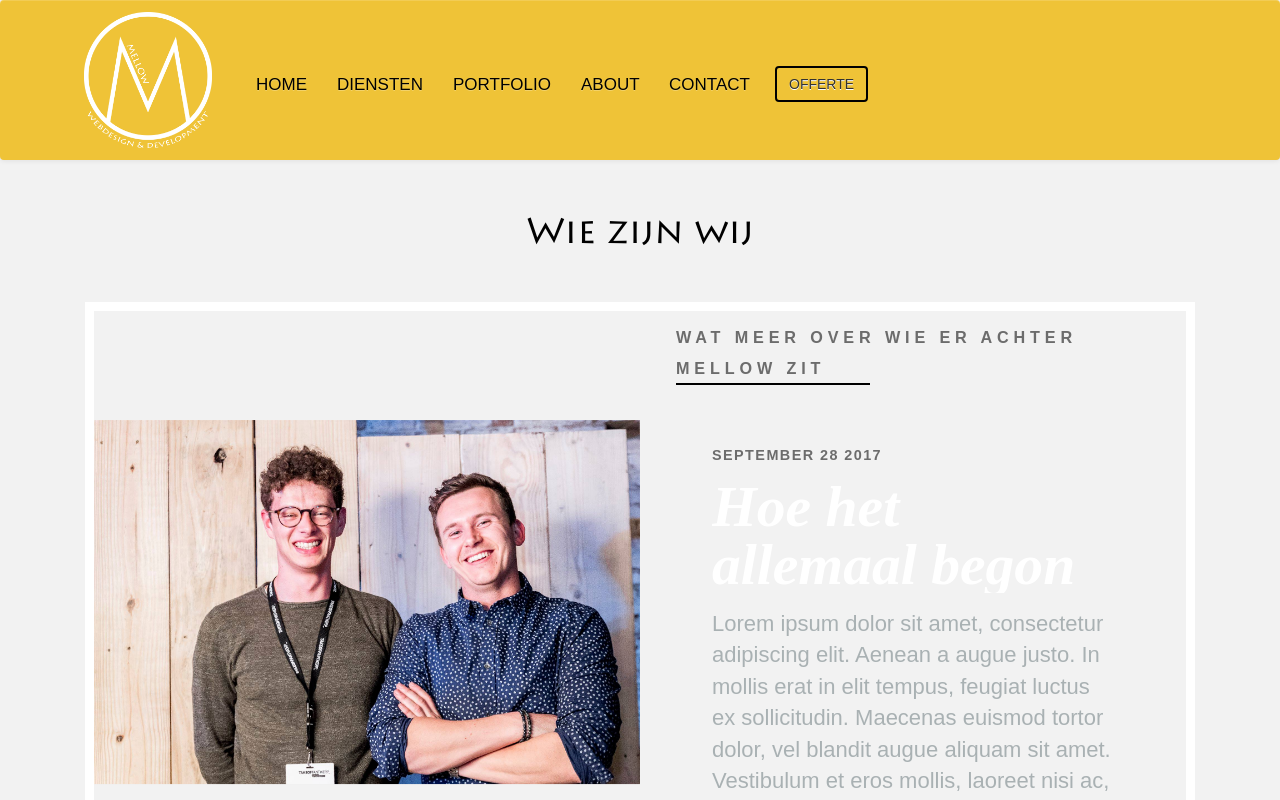
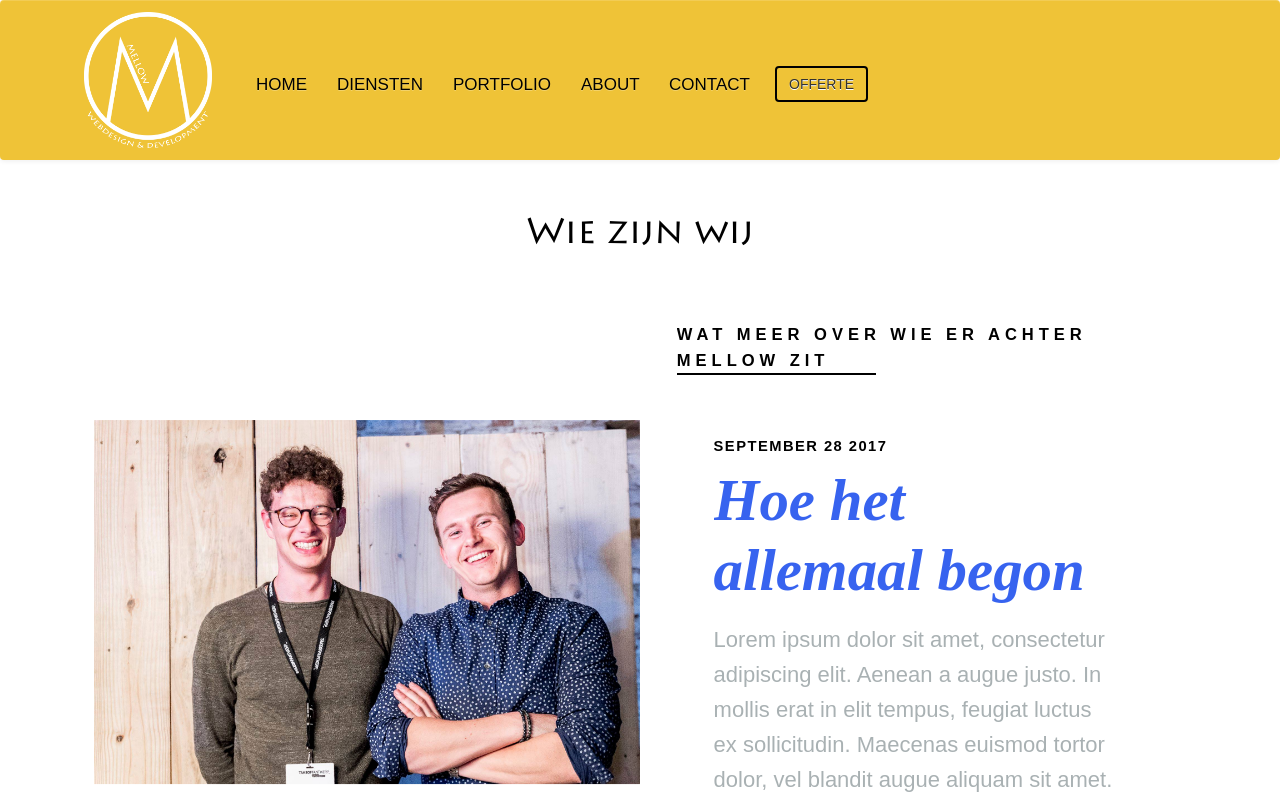
Before and after one commit to stinooww/mellow2, a React (Create React App) app in the folder frontend/: page /about in a window 1280 px wide. Shown: the top 800 px of the page. Built offline with nearby package versions, Linux system fonts and the light colour scheme.

Commit message:
about pagina scss fixes

```diff
--- a/frontend/src/App.css
+++ b/frontend/src/App.css
@@ -1306,29 +1306,19 @@ h2:after {
    * Mixins
    */
   /**
-   * Base Settings/Overwrite Normalize
-   */
-  /**
-   * Components
-   */
-  /**
    * Helpers
    */
   /**
    * Animations
    */ }
-  .about *, .about *:before, .about *:after {
-    box-sizing: border-box; }
   .about h2 {
     margin-top: 0;
     margin-bottom: 0.25em;
+    color: #3763ef;
     font-size: 3.2em;
     font-weight: 900;
-    line-height: 1;
+    line-height: 1.2;
     text-align: left; }
-  .about p {
-    margin: 0;
-    color: #a9b1b3; }
   .about a {
     padding: 0.5em 1em;
     font-size: 0.8em;
@@ -1339,45 +1329,19 @@ h2:after {
     border: 1px solid #a9b1b3;
     transition: all 0.3s ease-in; }
     .about a:hover, .about a:active, .about a:focus {
-      color: #fff;
+      color: white;
       background-color: #a9b1b3; }
   .about h1 {
     padding: 1em 0;
-    color: #000; }
-  .about figure {
-    margin: 0; }
+    color: black; }
   .about ::selection {
-    color: #fff;
+    color: white;
     background-color: #d0f2ee;
     text-shadow: none; }
-  .about body {
-    font-family: "Source Sans Pro", sans-serif;
-    font-size: 100%;
-    line-height: 1.6;
-    color: #000;
-    background-color: #fff; }
-    @media (min-width: 20em) {
-      .about body {
-        font-size: 102.5%; } }
-    @media (min-width: 30em) {
-      .about body {
-        font-size: 105%; } }
-    @media (min-width: 54em) {
-      .about body {
-        font-size: 107.5%; } }
-    @media (min-width: 64em) {
-      .about body {
-        font-size: 110%; } }
-    @media (min-width: 76.5em) {
-      .about body {
-        font-size: 115%; } }
-    @media (min-width: 114em) {
-      .about body {
-        font-size: 125%; } }
   .about .post {
     min-height: 100vh;
     width: 100%;
-    border: 0.5em solid #fff; }
+    border: 0.5em solid white; }
     @media (min-width: 54em) {
       .about .post {
         display: flex;
@@ -1440,7 +1404,7 @@ h2:after {
         bottom: 0;
         height: 2px;
         width: 12em;
-        background-color: #000;
+        background-color: black;
         animation: slide-in 1s ease-in both 0.5s; }
     .about .post__content {
       padding: 2em 0; }
@@ -1546,6 +1510,12 @@ h2:after {
   margin-bottom: 0;
   border-radius: 0; }
 
+/**
+   * Base Settings/Overwrite Normalize
+   */
+*, *:before, *:after {
+  box-sizing: border-box; }
+
 .container-fluid {
   padding: 0; }
 
@@ -1562,9 +1532,38 @@ a {
 h1 {
   font-family: 'mellow', Arial, Helvetica, sans-serif; }
 
+figure {
+  margin: 0; }
+
 p {
-  font-size: 22px; }
+  font-size: 22px;
+  margin: 0;
+  color: #a9b1b3; }
 
 @media (min-width: 1300px) {
   .container {
     width: 1350px; } }
+
+body {
+  font-size: 100%;
+  line-height: 1.6;
+  color: black;
+  background-color: white; }
+  @media (min-width: 20em) {
+    body {
+      font-size: 102.5%; } }
+  @media (min-width: 30em) {
+    body {
+      font-size: 105%; } }
+  @media (min-width: 54em) {
+    body {
+      font-size: 107.5%; } }
+  @media (min-width: 64em) {
+    body {
+      font-size: 110%; } }
+  @media (min-width: 76.5em) {
+    body {
+      font-size: 115%; } }
+  @media (min-width: 114em) {
+    body {
+      font-size: 125%; } }
--- a/frontend/src/App.scss
+++ b/frontend/src/App.scss
@@ -69,8 +69,11 @@
   border-radius: 0;
 }
 
-.header-logo {
-
+/**
+   * Base Settings/Overwrite Normalize
+   */
+*, *:before, *:after {
+  box-sizing: border-box;
 }
 
 .container-fluid {
@@ -93,10 +96,13 @@ h1 {
   font-family: 'mellow', Arial, Helvetica, sans-serif;
 }
 
+figure {
+  margin: 0;
+}
 p {
-
   font-size: 22px;
-
+  margin: 0;
+  color: $color-grey;
 }
 
 @media (min-width: 1300px) {
@@ -110,3 +116,35 @@ p {
 
   }
 }
+
+body {
+
+  font-size: 100%;
+  line-height: 1.6;
+  color: black;
+  background-color: white;
+
+  @media (min-width: $mq-xs) {
+    font-size: 102.5%;
+  }
+
+  @media (min-width: $mq-sm) {
+    font-size: 105%;
+  }
+
+  @media (min-width: $mq-md) {
+    font-size: 107.5%;
+  }
+
+  @media (min-width: $mq-lg) {
+    font-size: 110%;
+  }
+
+  @media (min-width: $mq-xl) {
+    font-size: 115%;
+  }
+
+  @media (min-width: $mq-xxl) {
+    font-size: 125%;
+  }
+}
--- a/frontend/src/styling/_About.scss
+++ b/frontend/src/styling/_About.scss
@@ -1,19 +1,4 @@
-
 .about {
-  $font: 'Source Sans Pro', sans-serif;
-
-  $color-alpha: #d0f2ee;
-
-  $color-black: #000;
-  $color-grey: #a9b1b3;
-  $color-white: #fff;
-
-  $mq-xs: 20em;
-  $mq-sm: 30em;
-  $mq-md: 54em;
-  $mq-lg: 64em;
-  $mq-xl: 76.5em;
-  $mq-xxl: 114em;
 
   /**
    * Mixins
@@ -27,28 +12,19 @@
     }
   }
 
-  /**
-   * Base Settings/Overwrite Normalize
-   */
-  *, *:before, *:after {
-    box-sizing: border-box;
-  }
+
 
   h2 {
     margin-top: 0;
     margin-bottom: 0.25em;
-
+    color: $blue;
     font-size: 3.2em;
     font-weight: 900;
-    line-height: 1;
+    line-height: 1.2;
     text-align: left;
   }
 
-  p {
-    margin: 0;
 
-    color: $color-grey;
-  }
 
   a {
     padding: 0.5em 1em;
@@ -63,67 +39,30 @@
     &:hover,
     &:active,
     &:focus {
-      color: $color-white;
+      color: white;
       background-color: $color-grey;
     }
   }
 
   h1 {
     padding: 1em 0;
-    color: $color-black;
+    color: black;
   }
 
-  figure {
-    margin: 0;
-  }
+
 
   ::selection {
-    color: $color-white;
+    color: white;
     background-color: $color-alpha;
     text-shadow: none;
   }
 
 
-  body {
-    font-family: $font;
-    font-size: 100%;
-    line-height: 1.6;
-    color: $color-black;
-    background-color: $color-white;
-
-    @media (min-width: $mq-xs) {
-      font-size: 102.5%;
-    }
-
-    @media (min-width: $mq-sm) {
-      font-size: 105%;
-    }
-
-    @media (min-width: $mq-md) {
-      font-size: 107.5%;
-    }
-
-    @media (min-width: $mq-lg) {
-      font-size: 110%;
-    }
-
-    @media (min-width: $mq-xl) {
-      font-size: 115%;
-    }
-
-    @media (min-width: $mq-xxl) {
-      font-size: 125%;
-    }
-  }
-
-  /**
-   * Components
-   */
   .post {
     min-height: 100vh;
     width: 100%;
 
-    border: 0.5em solid $color-white;
+    border: 0.5em solid white;
 
     @media (min-width: $mq-md) {
       display: flex;
@@ -208,7 +147,7 @@
         height: 2px;
         width: 12em;
 
-        background-color: $color-black;
+        background-color: black;
         animation: slide-in 1s ease-in both 0.5s;
       }
     }
```
Also changed, not shown: frontend/src/styling/_variables.scss (+10 -0 lines).
